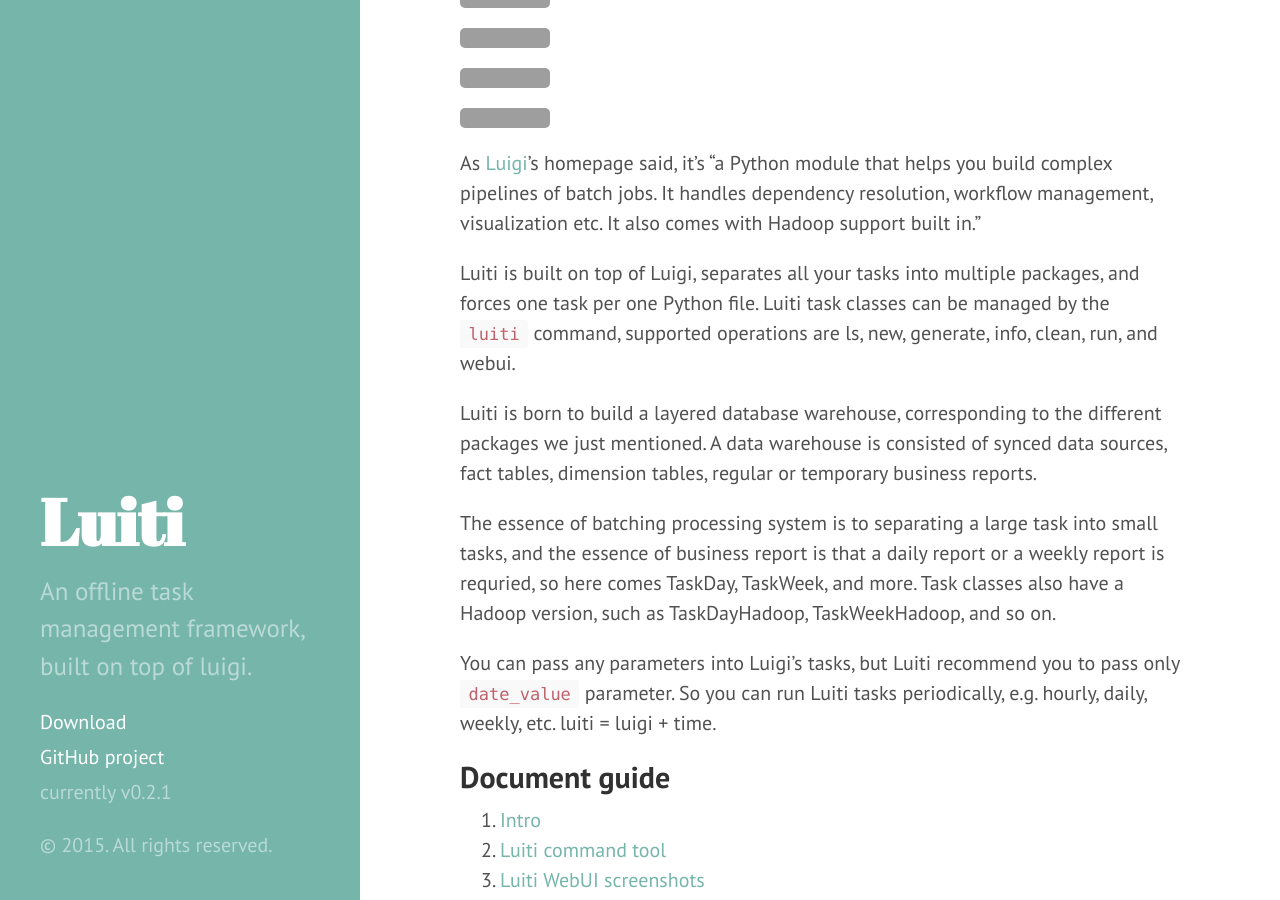
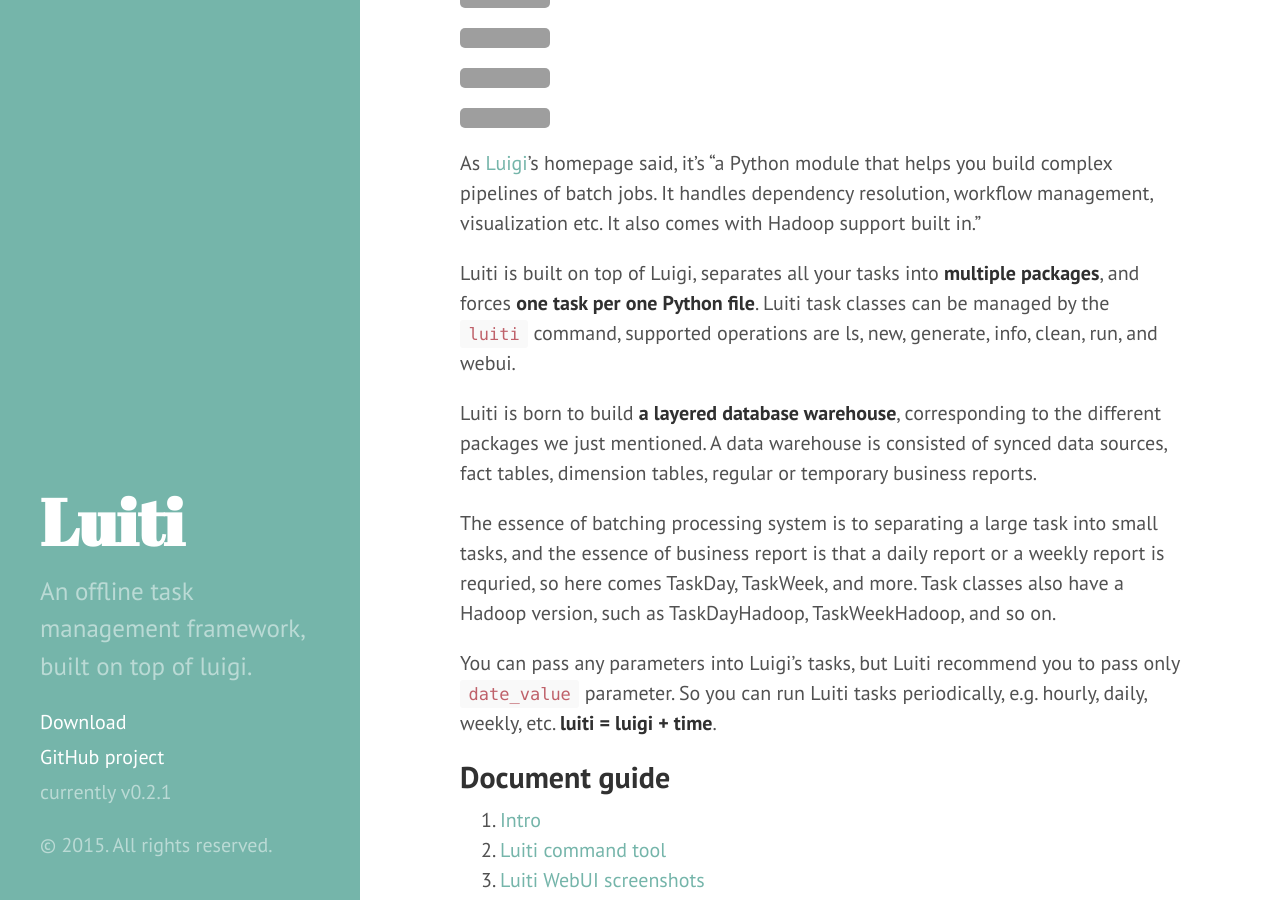
Before and after one commit to Luiti/luiti.github.io, a Jekyll site: the page built from index.markdown, in a window 1280 px wide and 900 px high, scrolled down 269 px. Built offline with Jekyll 4.4.1, drawn with Linux system fonts in a browser that asks for light colours; Markdown is read by kramdown in place of the engine named in the settings; grey boxes are pictures that could not be loaded.

Commit message:
Highlight some texts in intro

```diff
--- a/index.markdown
+++ b/index.markdown
@@ -17,12 +17,12 @@
 handles dependency resolution, workflow management, visualization etc.
 It also comes with Hadoop support built in."
 
-Luiti is built on top of Luigi, separates all your tasks into multiple
-packages, and forces one task per one Python file. Luiti task classes
+Luiti is built on top of Luigi, separates all your tasks into **multiple
+packages**, and forces **one task per one Python file**. Luiti task classes
 can be managed by the `luiti` command, supported operations are ls, new,
 generate, info, clean, run, and webui.
 
-Luiti is born to build a layered database warehouse, corresponding to
+Luiti is born to build **a layered database warehouse**, corresponding to
 the different packages we just mentioned. A data warehouse is consisted
 of synced data sources, fact tables, dimension tables, regular or
 temporary business reports.
@@ -35,7 +35,7 @@
 
 You can pass any parameters into Luigi's tasks, but Luiti recommend you
 to pass only `date_value` parameter. So you can run Luiti tasks
-periodically, e.g. hourly, daily, weekly, etc. luiti = luigi + time.
+periodically, e.g. hourly, daily, weekly, etc. **luiti = luigi + time**.
 
 
 Document guide
```
